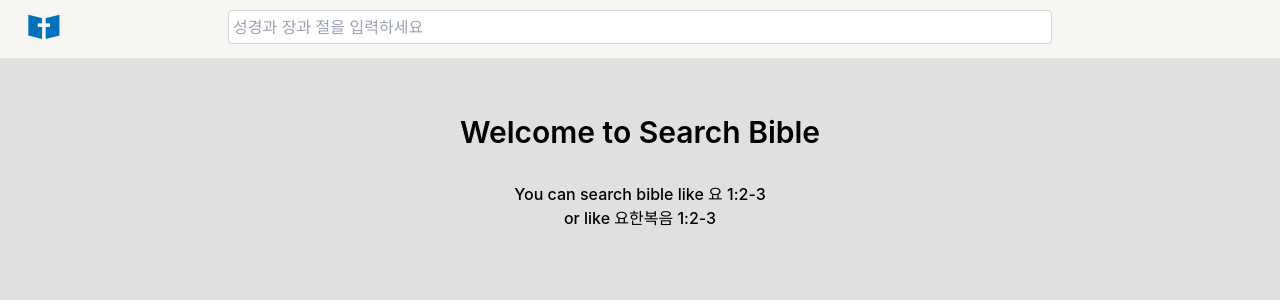
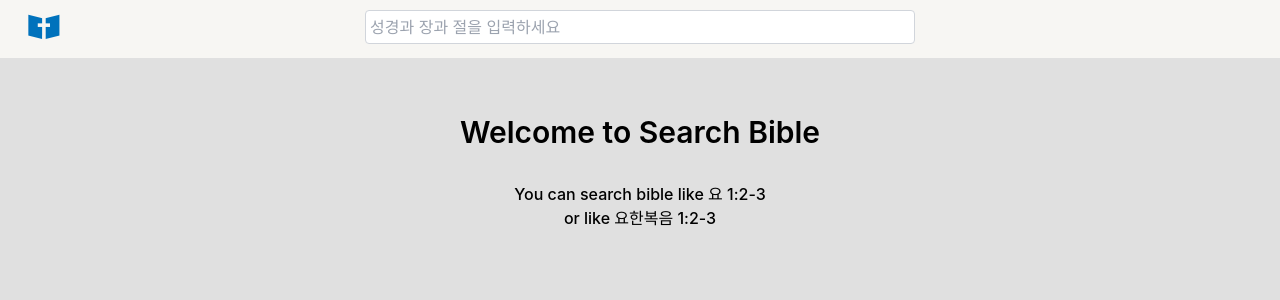
Before and after one commit to daveg7lee/search-bible, a Next.js app: page / in a window 1280 px wide. Shown: the top 300 px of the page. Built offline with nearby package versions, Linux system fonts and the light colour scheme.

Commit message:
Fix Design bug

```diff
--- a/tailwind.config.js
+++ b/tailwind.config.js
@@ -4,7 +4,7 @@ module.exports = {
   theme: {
     extend: {
       gridTemplateColumns: {
-        header: '200px minmax(800px, 1fr) 200px',
+        header: 'minmax(0, 1fr) minmax(550px, 1fr) minmax(0, 1fr)',
       },
       colors: {
         bgColor: '#E0E0E0',
```
